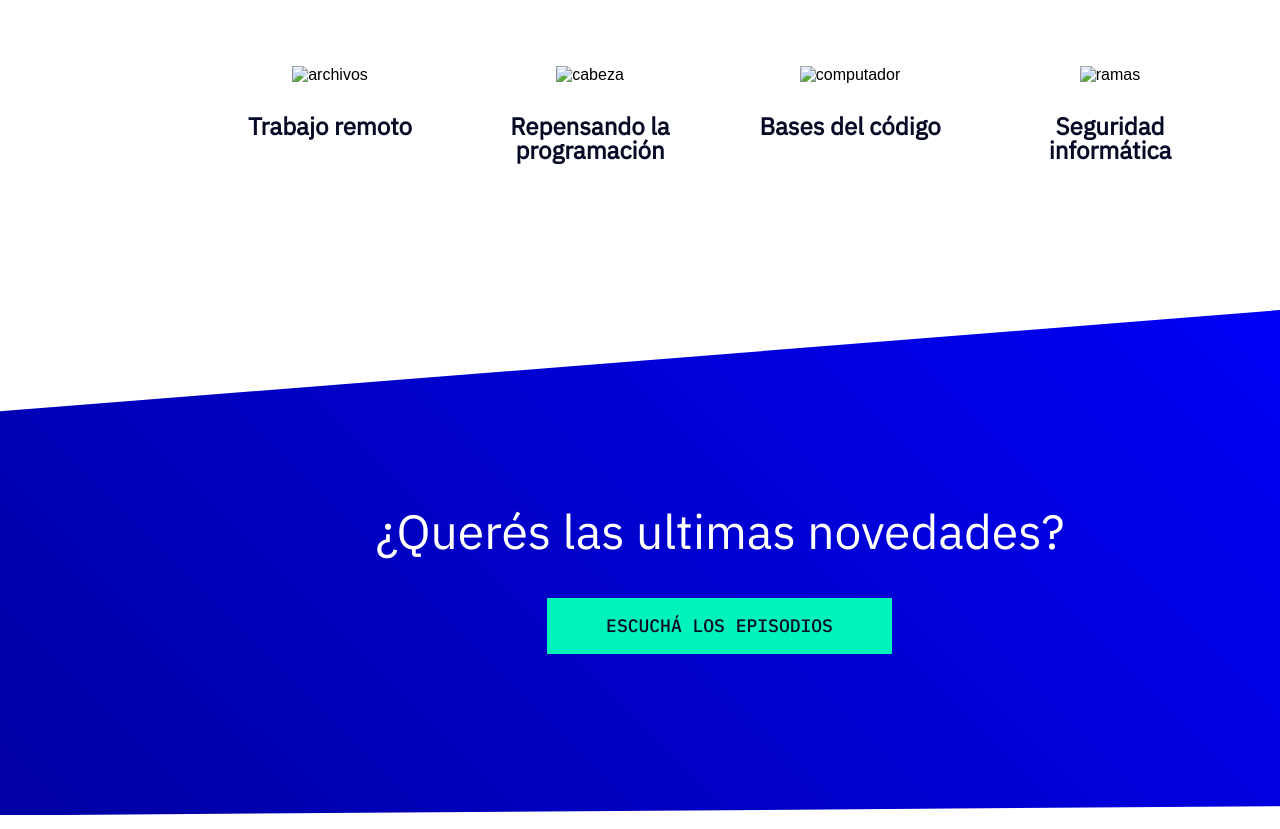
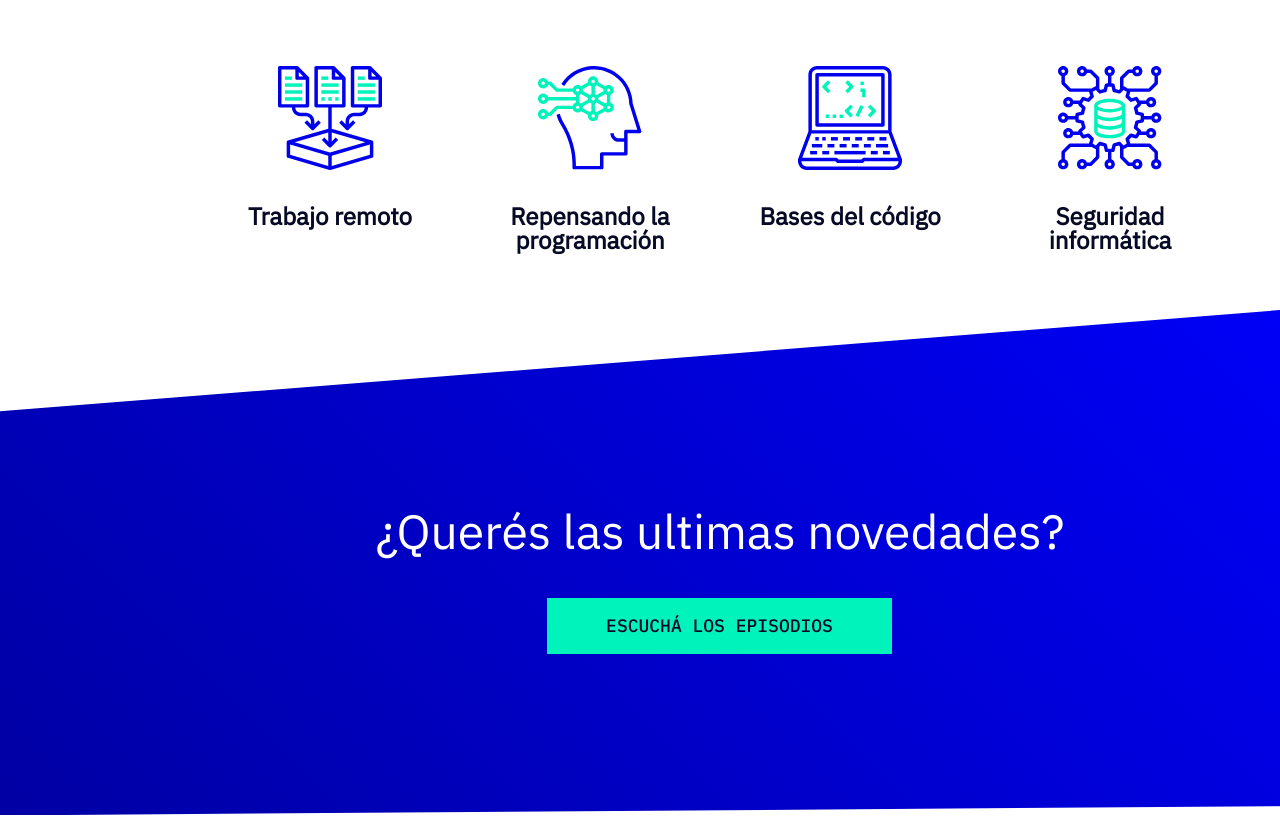
Before and after one commit to Magalygv/Proyecto-Podcast-1-Magaly, a plain HTML site: page index.html in a window 1280 px wide. Shown: the part 3001-3830 px from the top of the page. Drawn offline with Linux system fonts and the light colour scheme; the site is published under a folder, as on GitHub Pages, so addresses that start at the root find nothing.

Commit message:
imagen cambio

```diff
--- a/index.html
+++ b/index.html
@@ -77,19 +77,19 @@
             <h2 id="alg">Algunos de nuestros temas</h2>
 
                 <div>
-                    <img src="/images/icon1.svg" alt="archivos">
+                    <img src="images/icon1.svg" alt="archivos">
                     <p>Trabajo remoto</p>
                 </div>
                 <div>
-                    <img src="/images/icon2.svg" alt="cabeza">
+                    <img src="images/icon2.svg" alt="cabeza">
                     <p>Repensando la <br> programación</p>
                 </div>
                 <div>
-                    <img src="/images/icon3.svg" alt="computador">
+                    <img src="images/icon3.svg" alt="computador">
                     <p>Bases del código</p>
                 </div>
                 <div>
-                    <img src="/images/icon4.svg" alt="ramas">
+                    <img src="images/icon4.svg" alt="ramas">
                     <p>Seguridad informática</p>
                 </div>
         </section>
```
